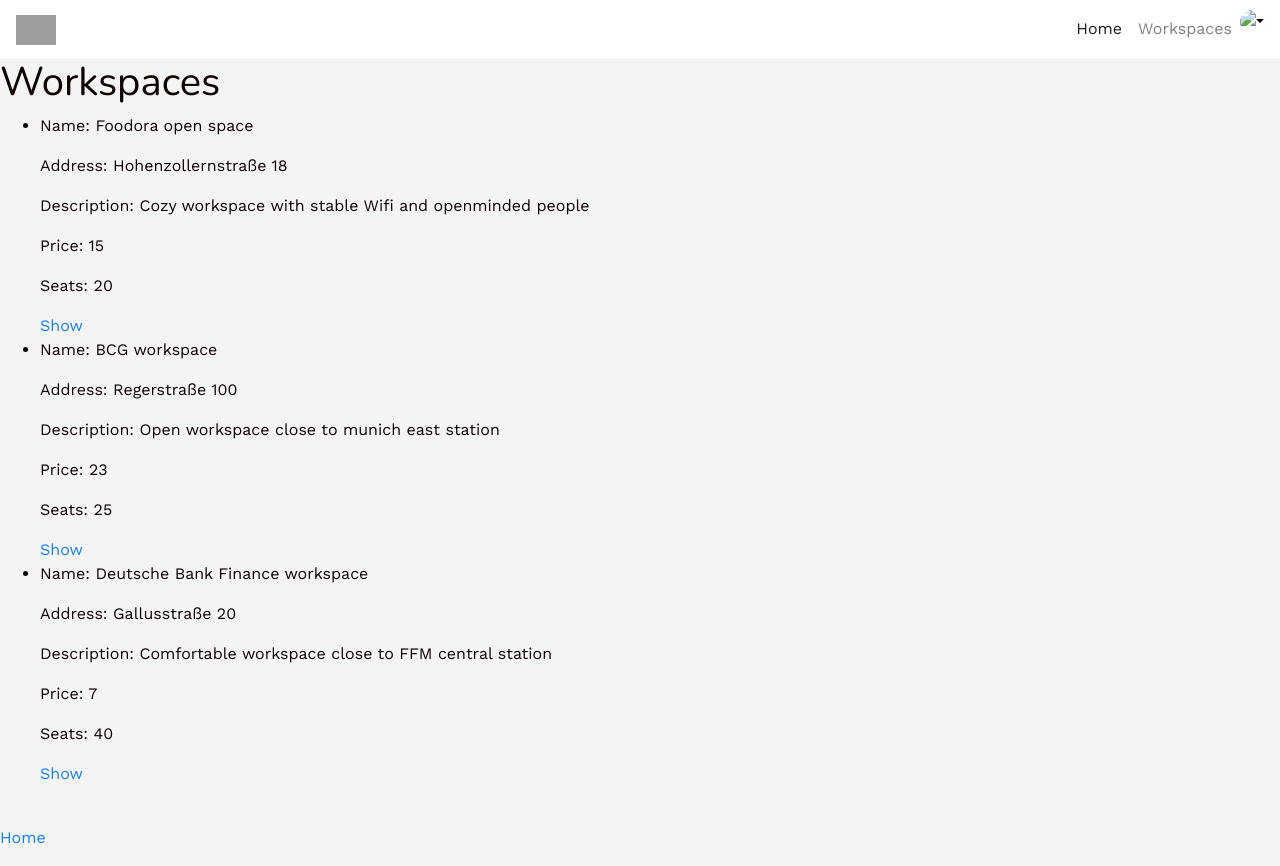
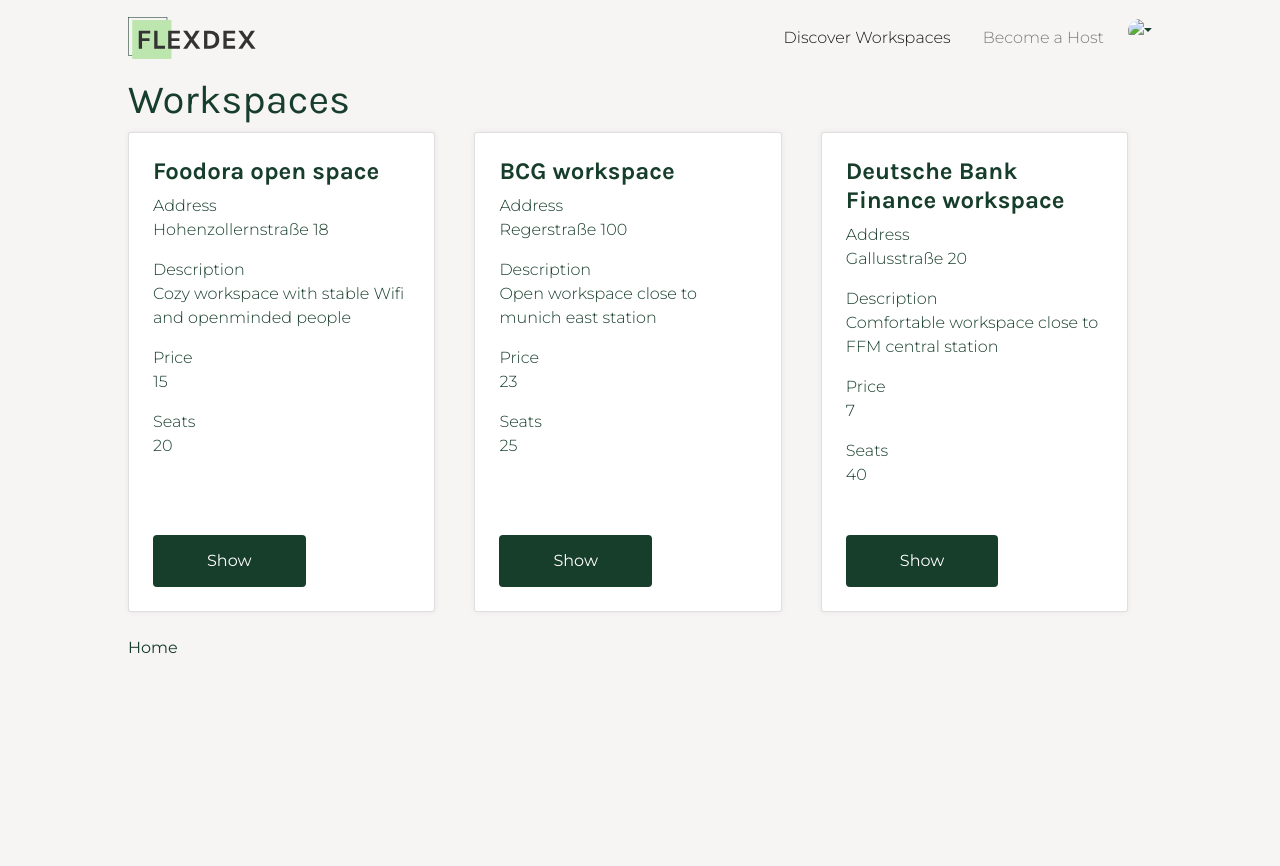
Before and after one commit to melanieschaufler/flexdex, a Rails app: page /workspaces in a window 1280 px wide. After the commit the page ends 653 px from the top, so only its background shows below. Run offline with Rails 7, Linux system fonts and the light colour scheme; a user stored in the database is signed in; data comes from the database, SQL or seed files in the repository; style sheets or scripts are compiled from the project's sources; some libraries are stand-ins or nearby versions; grey boxes are pictures that could not be loaded.

Commit message:
css basics for home and workspaces

```diff
--- a/app/assets/stylesheets/components/_index.scss
+++ b/app/assets/stylesheets/components/_index.scss
@@ -2,3 +2,4 @@
 @import "alert";
 @import "avatar";
 @import "navbar";
+@import "workspace-card";
--- a/app/assets/stylesheets/components/_navbar.scss
+++ b/app/assets/stylesheets/components/_navbar.scss
@@ -1,12 +1,21 @@
 .navbar-lewagon {
   justify-content: space-between;
-  background: white;
+  background: $light-gray;
+  font-weight: 300;
+  font-size: 16px;
+  color: $dark-green;
+  padding: 12px 0px 12px 0px;
 }
+
+.nav-link {
+    padding-right: 24px !important;
+  }
 
 .navbar-lewagon .navbar-collapse {
   flex-grow: 0;
 }
 
 .navbar-lewagon .navbar-brand img {
-  width: 40px;
+  width: 150px;
+  padding-left: 0;
 }
--- /dev/null
+++ b/app/assets/stylesheets/components/_workspace-card.scss
@@ -0,0 +1,24 @@
+.card {
+    background-color: white;
+    width: 30%;
+    box-shadow: 0 0 5px rgb(230,230,230);
+    border-radius: 3px;
+    padding: 24px;
+    margin-right: 24px;
+    height: 480px;
+
+  h2{
+    font-size: 24px;
+    font-weight: 700;
+  }
+
+  p {
+    font-weight: 300;
+  }
+}
+
+#show-btn {
+  width: 50%;
+  position: absolute;
+  bottom: 24px;
+}
--- a/app/assets/stylesheets/config/_bootstrap_variables.scss
+++ b/app/assets/stylesheets/config/_bootstrap_variables.scss
@@ -10,12 +10,12 @@
 $font-size-base: 1rem;
 
 // Colors
-$body-color: $gray;
-$primary:    $blue;
-$success:    $green;
-$info:       $yellow;
-$danger:     $red;
-$warning:    $orange;
+$body-color: $dark-green;
+$primary:    $dark-green;
+$success:    $light-green;
+$info:       $dark-green;
+$danger:     $light-green;
+$warning:    $light-green;
 
 // Buttons & inputs' radius
 $border-radius:    2px;
--- a/app/assets/stylesheets/config/_colors.scss
+++ b/app/assets/stylesheets/config/_colors.scss
@@ -1,10 +1,6 @@
 // Define variables for your color scheme
 
 // For example:
-$red: #FD1015;
-$blue: #167FFB;
-$yellow: #FFC65A;
-$orange: #E67E22;
-$green: #1EDD88;
-$gray: #0E0000;
-$light-gray: #F4F4F4;
+$light-gray: #F7F4F4;
+$light-green: #BCE6AD;
+$dark-green: #173D2B;
--- a/app/assets/stylesheets/config/_fonts.scss
+++ b/app/assets/stylesheets/config/_fonts.scss
@@ -1,9 +1,9 @@
 // Import Google fonts
-@import url('https://fonts.googleapis.com/css?family=Nunito:400,700|Work+Sans:400,700&display=swap');
-
+@import url('https://fonts.googleapis.com/css2?family=Montserrat:wght@100;300;400;700;900&display=swap');
+@import url('https://fonts.googleapis.com/css2?family=Karla:wght@400;700&display=swap');
 // Define fonts for body and headers
-$body-font: "Work Sans", "Helvetica", "sans-serif";
-$headers-font: "Nunito", "Helvetica", "sans-serif";
+$body-font: "Montserrat", "Helvetica", "sans-serif";
+$headers-font: "Karla", "Helvetica", "sans-serif";
 
 // To use a font file (.woff) uncomment following lines
 // @font-face {
--- a/app/assets/stylesheets/pages/_home.scss
+++ b/app/assets/stylesheets/pages/_home.scss
@@ -1 +1,52 @@
 // Specific CSS for your home-page
+body {
+  width: 80%;
+  margin: 0 auto;
+}
+
+.button-primary{
+  background-color: $dark-green;
+  color: white;
+  padding: 14px 24px 14px 24px;
+  border-radius: 4px;
+  text-align: center;
+}
+
+.button-primary:hover{
+  background-color: $light-green;
+  color: $dark-green;
+  text-decoration: none;
+}
+
+.header-wrapper {
+  margin-top: 180px;
+  z-index: 100;
+  position: relative;
+
+
+  h1{
+    font-size: 48px;
+    font-weight: 700;
+  }
+
+  p {
+    width: 40%;
+    font-weight: 300;
+    margin-top: 24px;
+    margin-bottom: 48px;
+  }
+
+  .header-image {
+    width: 40%;
+    float: right;
+    margin-top: -35%;
+  }
+}
+
+.background-vector-green {
+  width: 1060px;
+  margin-top: -40%;
+  margin-right: -20%;
+  float: right;
+  z-index: 1;
+}
--- a/app/assets/stylesheets/pages/_index.scss
+++ b/app/assets/stylesheets/pages/_index.scss
@@ -1,2 +1,3 @@
 // Import page-specific CSS files here.
 @import "home";
+@import "workspaces";
--- /dev/null
+++ b/app/assets/stylesheets/pages/_workspaces.scss
@@ -0,0 +1,4 @@
+.cards-workspaces{
+  display: flex;
+  justify-content: space-between;
+}
--- a/app/views/shared/_navbar.html.erb
+++ b/app/views/shared/_navbar.html.erb
@@ -1,6 +1,6 @@
 <div class="navbar navbar-expand-sm navbar-light navbar-lewagon">
   <%= link_to root_path, class: "navbar-brand" do %>
-    <%= image_tag "https://raw.githubusercontent.com/lewagon/fullstack-images/master/uikit/logo.png" %>
+    <%= image_tag "logo-flexdex.svg" %>
     <% end %>
 
   <button class="navbar-toggler" type="button" data-toggle="collapse" data-target="#navbarSupportedContent" aria-controls="navbarSupportedContent" aria-expanded="false" aria-label="Toggle navigation">
@@ -12,10 +12,10 @@
     <ul class="navbar-nav mr-auto">
       <% if user_signed_in? %>
         <li class="nav-item active">
-          <%= link_to "Home", root_path, class: "nav-link" %>
+          <%= link_to "Discover Workspaces", workspaces_path, class: "nav-link" %>
         </li>
         <li class="nav-item">
-          <%= link_to "Workspaces", workspaces_path, class: "nav-link" %>
+          <%= link_to "Become a Host", "#", class: "nav-link" %>
         </li>
         <li class="nav-item dropdown">
           <%= image_tag "https://kitt.lewagon.com/placeholder/users/ssaunier", class: "avatar dropdown-toggle", id: "navbarDropdown", data: { toggle: "dropdown" }, 'aria-haspopup': true, 'aria-expanded': false %>
--- a/app/views/workspaces/index.html.erb
+++ b/app/views/workspaces/index.html.erb
@@ -1,17 +1,17 @@
 <h1>Workspaces</h1>
 
-<ul>
+<div class="cards-workspaces">
     <% @workspaces.each do |workspace| %>
-        <li>
-        <p>Name: <%= workspace.name %></p>
-        <p>Address: <%= workspace.address %></p>
-        <p>Description: <%= workspace.description %></p>
-        <p>Price: <%= workspace.price %></p>
-        <p>Seats: <%= workspace.seats %></p>
-        <%= link_to 'Show', workspace %>
-      </li>
+        <div class="card">
+        <h2><%= workspace.name %></h2>
+        <p>Address </br><%= workspace.address %></p>
+        <p>Description </br><%= workspace.description %></p>
+        <p>Price </br><%= workspace.price %></p>
+        <p>Seats </br><%= workspace.seats %></p>
+        <%= link_to 'Show', workspace , class: "button-primary", id: "show-btn"%>
+      </div>
     <% end %>
-</ul>
+</div>
 
 <br>
 
```
Also changed, not shown: app/views/pages/home.html.erb (+9 -2 lines), app/assets/images/background-vector.png (added), app/assets/images/home-01.png (added), app/assets/images/logo-flexdex.svg (added).
